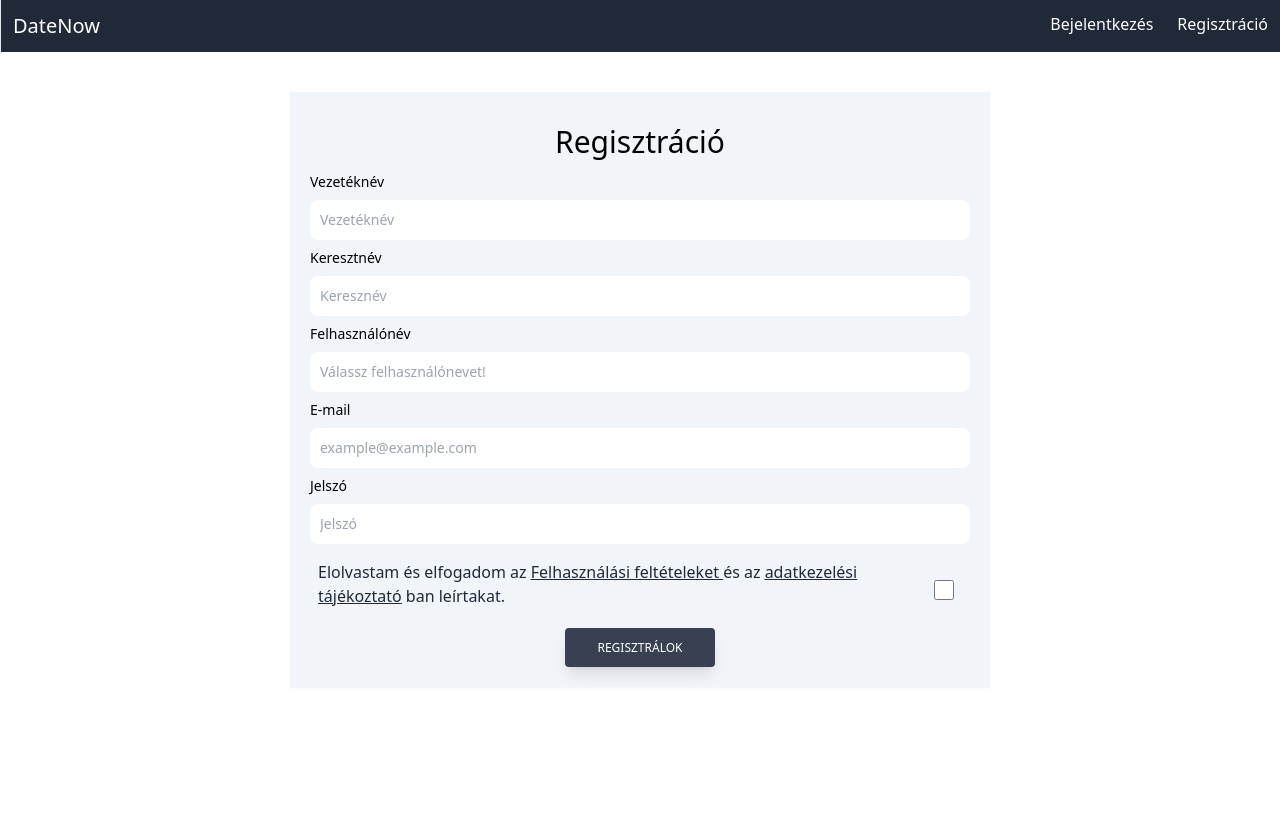
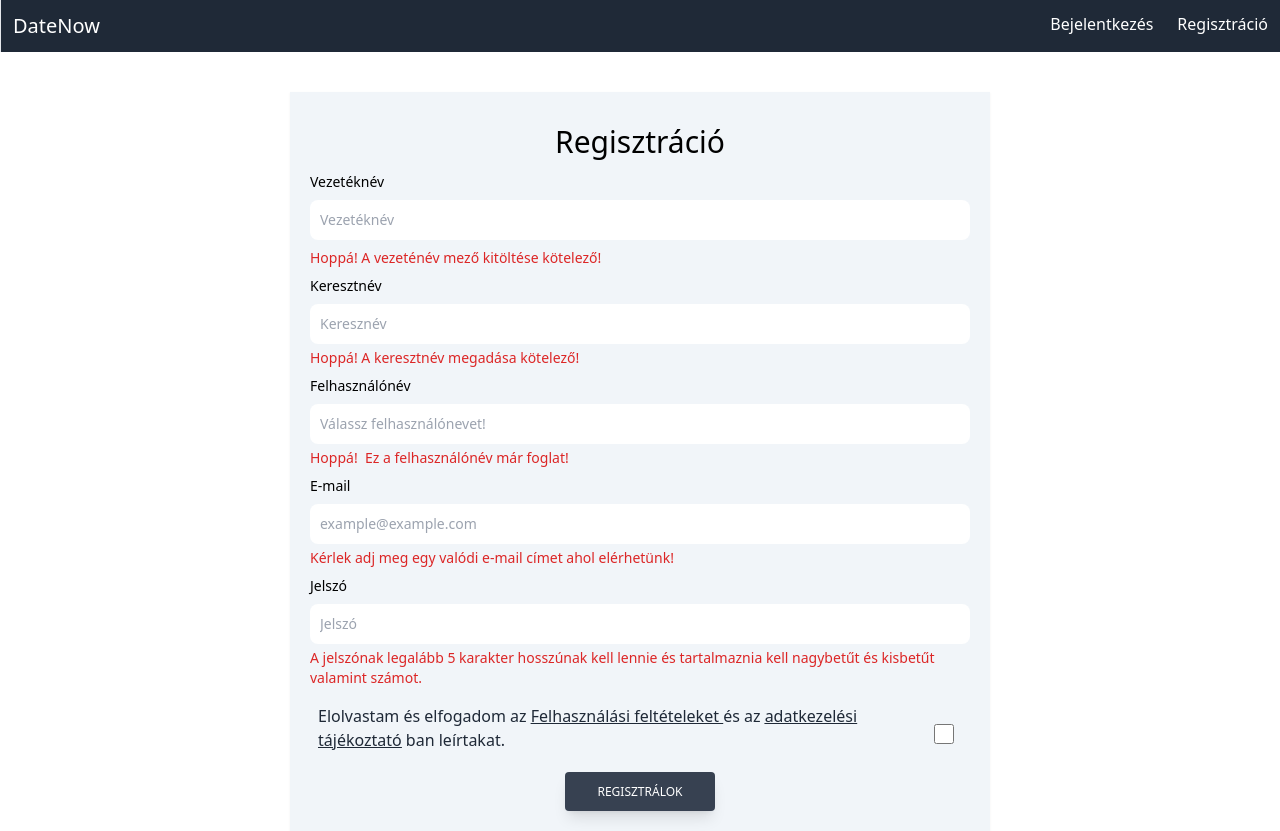
Before and after one commit to Homvi/next-tailwind-date, a Next.js app: page /registration in a window 1280 px wide. Both pictures are taken after a click on the button "REGISZTRÁLOK". Before the commit the page ends 800 px from the top, so only its background shows below. Built offline with nearby package versions, Linux system fonts and the light colour scheme.

Commit message:
move toggleAlert func to validation.js

```diff
--- a/pages/registration.jsx
+++ b/pages/registration.jsx
@@ -1,18 +1,35 @@
 import Link from 'next/link';
 import React, { useState } from 'react'
-import { validateEmail } from "../validation"
+import { validateEmail, toggleAlert } from "../validation"
+
 
 const registration = () => {
+
+    const toggleAlert = (idOfInput, idOfAlert) => {
+        let alert = document.getElementById(idOfAlert)
+        let Input = document.getElementById(idOfInput)
+        let length = Input.value.toString().length
+        if (length < 2) {
+            alert.classList.remove("hidden")
+        }
+        if (length >= 2) {
+            alert.classList.add("hidden")
+        }
+    }
 
     const [email, setEmail] = useState("")
 
     const handleSubmit = () => {
-        console.log("The form has been submitted");
+        toggleAlert('lastNameInput', "lastNameAlertReg")
+        toggleAlert('FirstNameInput', "firstNameAlertReg")
+        toggleAlert('userNameInput', "userNameAlertReg")
+        toggleAlert('emailInput', "emailAlertReg")
+        toggleAlert('passwordInput', "passwordAlertReg")
     }
 
     const handleEmail = (e) => {
         setEmail(e.target.value);
-        validateEmail("registrationEmailInput")
+        validateEmail("emailInput")
     }
 
     return (
@@ -25,7 +42,7 @@ const registration = () => {
                 <div className="mb-2">
                     <label htmlFor="lastNameInput" className="block mb-2 text-sm font-medium">Vezetéknév</label>
                     <input type="text" id="lastNameInput" className=" text-sm rounded-lg  block w-full p-2.5" placeholder="Vezetéknév" />
-                    <p className="mt-2 text-sm text-red-600 dark:text-red-500 hidden"><span className="font-medium">Hoppá!</span> A vezeténév mező kitöltése kötelező!
+                    <p id='lastNameAlertReg' className="mt-2 text-sm text-red-600 dark:text-red-500 hidden"><span className="font-medium">Hoppá!</span> A vezeténév mező kitöltése kötelező!
                     </p>
                 </div>
 
@@ -33,7 +50,7 @@ const registration = () => {
                 <div className="mb-2">
                     <label htmlFor="FirstNameInput" className="block mb-2 text-sm font-medium">Keresztnév</label>
                     <input type="text" id="FirstNameInput" className=" text-sm rounded-lg  block w-full p-2.5" placeholder="Keresznév" />
-                    <p className="mt-1 text-sm text-red-600 dark:text-red-500 hidden"><span className="font-medium">Hoppá!</span> A keresztnév megadása kötelező!
+                    <p id='firstNameAlertReg' className="mt-1 text-sm text-red-600 dark:text-red-500 hidden"><span className="font-medium">Hoppá!</span> A keresztnév megadása kötelező!
                     </p>
                 </div>
 
@@ -41,7 +58,7 @@ const registration = () => {
                 <div className="mb-2">
                     <label htmlFor="userNameInput" className="block mb-2 text-sm font-medium">Felhasználónév</label>
                     <input type="text" id="userNameInput" className=" text-sm rounded-lg  block w-full p-2.5" placeholder="Válassz felhasználónevet!" />
-                    <p className="mt-1 text-sm text-red-600 dark:text-red-500 hidden"><span className="font-medium">Hoppá!&nbsp;</span> Ez a felhasználónév már foglat!
+                    <p id='userNameAlertReg' className="mt-1 text-sm text-red-600 dark:text-red-500 hidden"><span className="font-medium">Hoppá!&nbsp;</span> Ez a felhasználónév már foglat!
                     </p>
                 </div>
 
@@ -49,7 +66,7 @@ const registration = () => {
                 <div className="mb-2">
                     <label htmlFor="emailInput" className="block mb-2 text-sm font-medium">E-mail</label>
                     <input value={email} onChange={e => handleEmail(e)} type="email" id="emailInput" className=" text-sm rounded-lg  block w-full p-2.5" placeholder="example@example.com" />
-                    <p className="mt-1 text-sm text-red-600 dark:text-red-500 hidden">Kérlek adj meg egy valódi e-mail címet ahol elérhetünk!
+                    <p id='emailAlertReg' className="mt-1 text-sm text-red-600 dark:text-red-500 hidden">Kérlek adj meg egy valódi e-mail címet ahol elérhetünk!
                     </p>
                 </div>
 
@@ -57,7 +74,7 @@ const registration = () => {
                 <div className="mb-2">
                     <label htmlFor="passwordInput" className="block mb-2 text-sm font-medium">Jelszó</label>
                     <input autoComplete='true' type="password" id="passwordInput" className=" text-sm rounded-lg  block w-full p-2.5" placeholder="Jelszó" />
-                    <p className="mt-1 text-sm text-red-600 dark:text-red-500 hidden">A jelszónak legalább 5 karakter hosszúnak kell lennie és tartalmaznia kell nagybetűt és kisbetűt valamint számot.
+                    <p id='passwordAlertReg' className="mt-1 text-sm text-red-600 dark:text-red-500 hidden">A jelszónak legalább 5 karakter hosszúnak kell lennie és tartalmaznia kell nagybetűt és kisbetűt valamint számot.
                     </p>
                 </div>
 
@@ -66,8 +83,8 @@ const registration = () => {
                     <label className="form-check-label inline-block text-gray-800" htmlFor="flexCheckDefault">
                         Elolvastam és elfogadom az <span className='underline decoration-1' ><Link href="/termsofuse"  > Felhasználási feltételeket </Link></span> és az <span className='underline decoration-1' ><Link href="/privacypolicy">adatkezelési tájékoztató</Link></span> ban leírtakat.
                     </label>
-                    <label class="inline-flex items-center mt-3">
-                        <input type="checkbox" class="form-checkbox h-5 w-5 text-pink-600" /><span class="ml-2 text-gray-700"></span>
+                    <label className="inline-flex items-center mt-3">
+                        <input type="checkbox" className="form-checkbox h-5 w-5 text-pink-600" /><span className="ml-2 text-gray-700"></span>
                     </label>
                 </div>
 
--- a/validation.js
+++ b/validation.js
@@ -27,4 +27,17 @@ const validateEmail = (elementId) => {
   return isValid;
 };
 
-export { validateEmail };
+
+const toggleAlert = (idOfInput, idOfAlert) => {
+  let alert = document.getElementById(idOfAlert);
+  let Input = document.getElementById(idOfInput);
+  let length = Input.value.toString().length;
+  if (length < 2) {
+    alert.classList.remove("hidden");
+  }
+  if (length >= 2) {
+    alert.classList.add("hidden");
+  }
+};
+
+export { validateEmail, toggleAlert };
```
